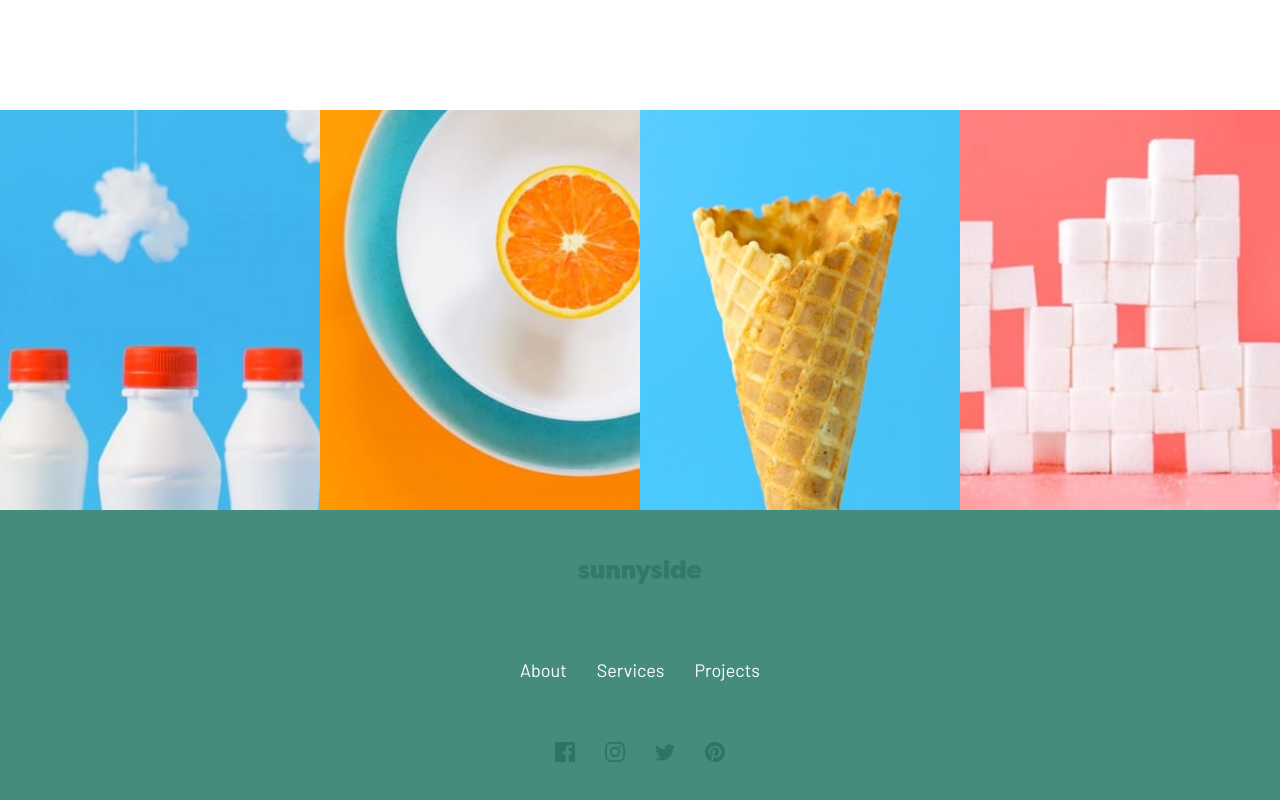
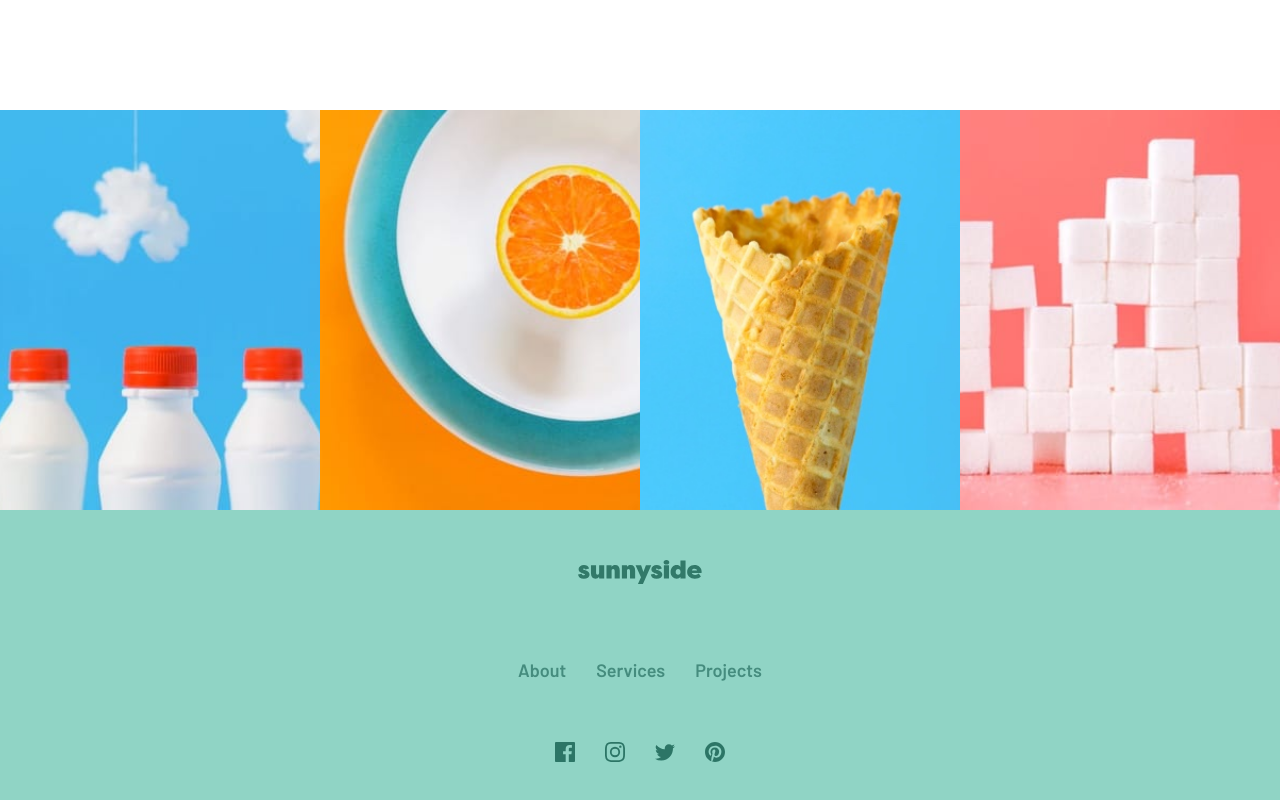
Before and after one commit to CipiVlad/sunnyside_agency_landing_page, a website built with Vite: page index.html in a window 1280 px wide. Shown: the part 3004-3804 px from the top of the page. Built offline with nearby package versions, Linux system fonts and the light colour scheme.

```diff
--- a/style.css
+++ b/style.css
@@ -484,7 +484,7 @@
     "nav-links"
     "social-links"
   ;
-  background-color: var(--primary-dark-moderate-cyan);
+  background-color: #90D4C5;
   padding: 50px;
   gap: 30px;
 }
@@ -505,8 +505,9 @@
 }
 
 .footer_nav a {
-  color: var(--primary-white);
+  color: var(--primary-dark-moderate-cyan);
   text-decoration: none;
+  font-weight: 600;
 }
 
 .footer_nav {
```
